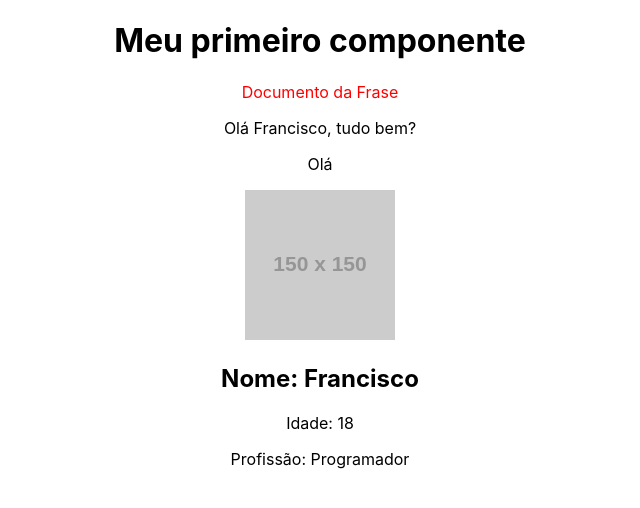
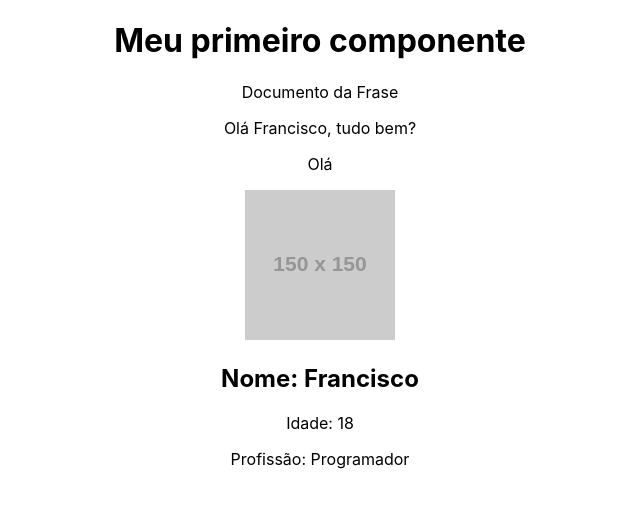
Before and after one commit to FranciscoMiguel13/Projeto-teste, a React (Create React App) app: page / in a window 1280 px wide. Shown: the top 508 px of the page, without its empty margins (320-960 px from the left). Built offline with nearby package versions, Linux system fonts and the light colour scheme.

Commit message:
Update Frase.module.css

```diff
--- a/src/components/css/Frase.module.css
+++ b/src/components/css/Frase.module.css
@@ -2,8 +2,3 @@
 
     background-color: white;
 }
-
-.fraseText{
-
-    color: red;
-}
```
